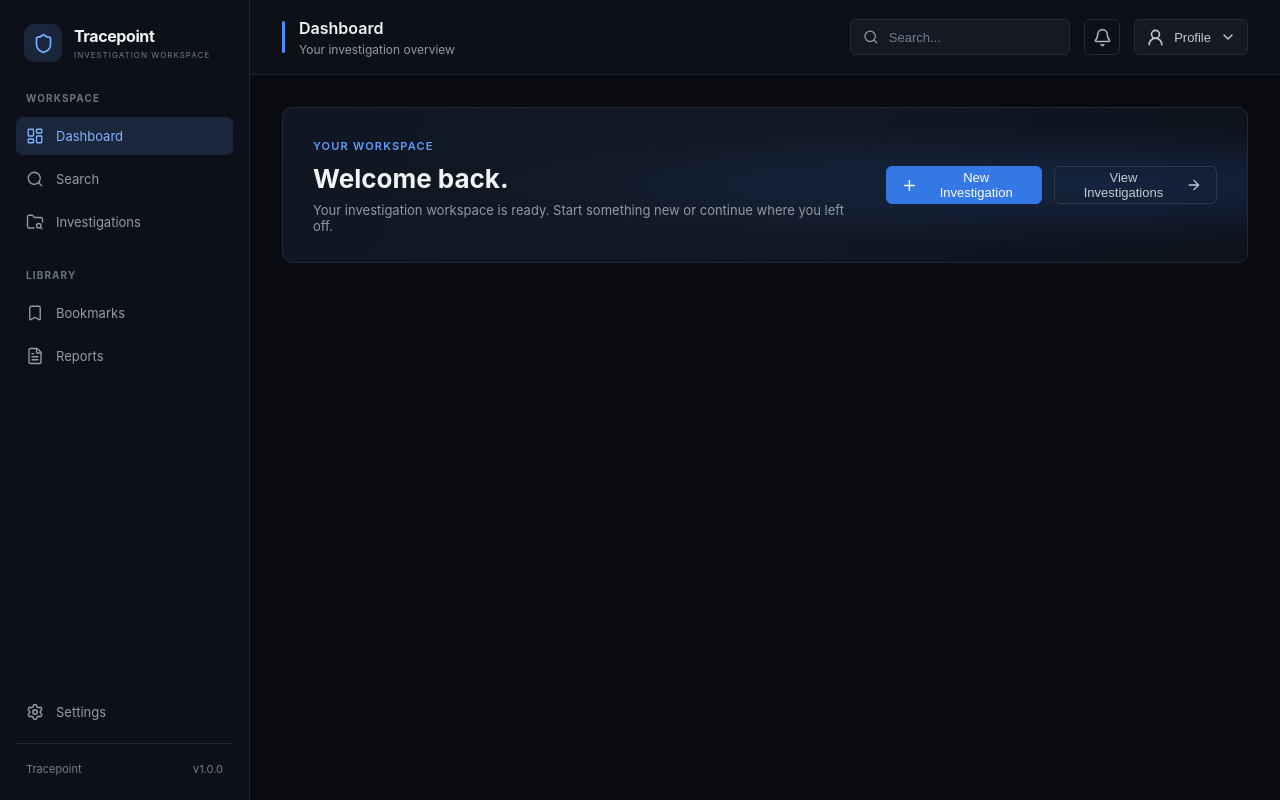
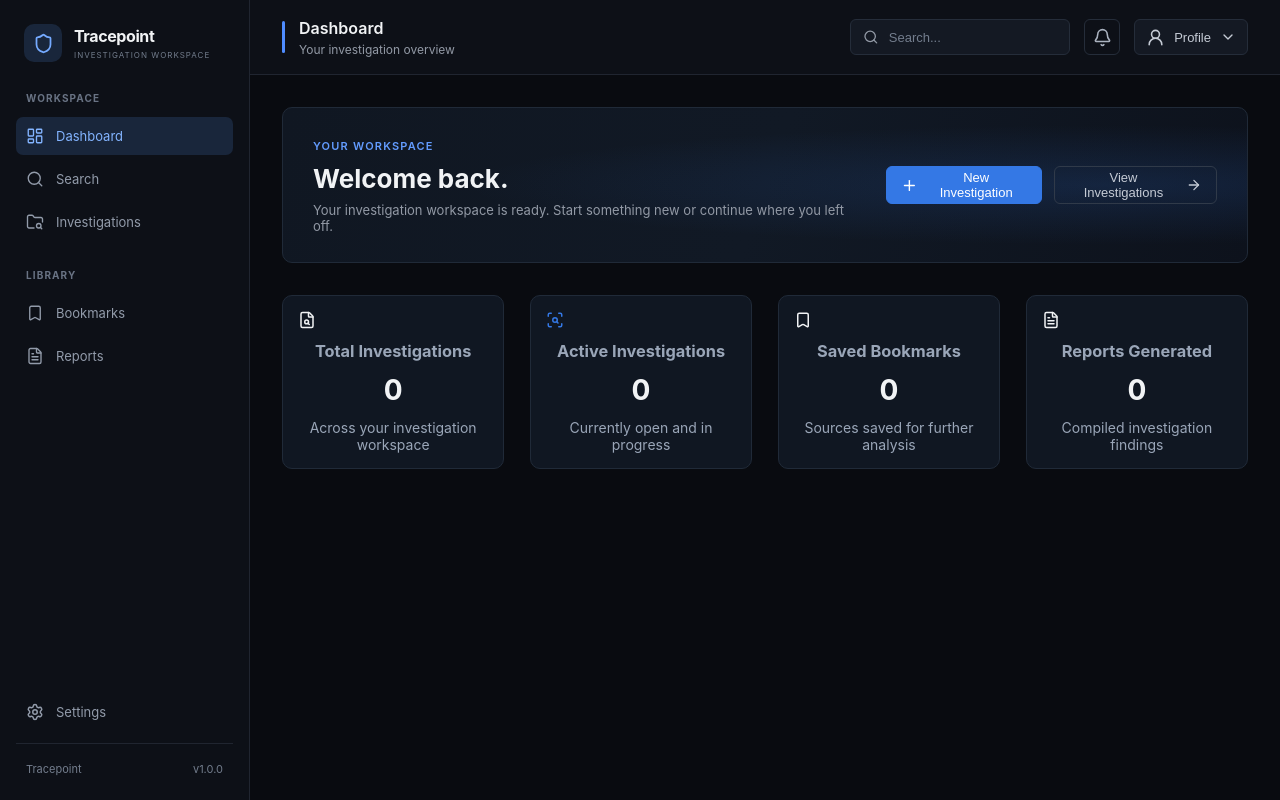
Before and after one commit to reubqnL/TRACEPOINT, a React (Vite) app: page / in a window 1280 px wide. Built offline with nearby package versions, Linux system fonts and the light colour scheme.

Commit message:
Stats cards styling

```diff
--- a/src/App.tsx
+++ b/src/App.tsx
@@ -1,6 +1,7 @@
 import Sidebar from "./components/layout/Sidebar";
 import Topbar from "./components/layout/Topbar";
 import WelcomeSection from "./components/dashboard/WelcomeSection";
+import StatsCards from "./components/dashboard/StatsCards";
 
 function App() {
     return (
@@ -12,6 +13,7 @@ function App() {
 
                 <main className="app-main">
                     <WelcomeSection />
+                    <StatsCards />
                 </main>
             </div>
         </div>
--- a/src/components/dashboard/RecentInvestigations.tsx
+++ b/src/components/dashboard/StatsCards.tsx
@@ -13,7 +13,7 @@ function StatsCards() {
             </div>
 
             <div className="card-item active-investigation">
-                    <ScanSearch size={18} />
+                    <ScanSearch size={18} color="#3478E5"/>
                     <h3>Active Investigations</h3>
                     <span className="number">0</span>
                     <p className="subtitle">
--- /dev/null
+++ b/src/styles/components/_stats-cards.scss
@@ -0,0 +1,42 @@
+.card-grid {
+  display: flex;
+  flex-direction: row;
+  margin-top: 32px;
+  max-width: 100%;
+  gap: 2vw;
+  width: 100%;
+
+}
+
+.card-item {
+  display: flex;
+  flex-direction: column;
+  gap: 12px;
+  background: #101722;
+
+  flex: 1;
+  min-width: 0;
+
+  border-radius: 10px;
+  padding: 15px;
+  border: 1px solid #202a38;
+  text-align: center;
+
+  font-family: -apple-system, BlinkMacSystemFont, "Segoe UI", sans-serif;
+
+  .number {
+    font-weight: bold;
+    font-size: 28px;
+  }
+
+  h3,.subtitle {
+    color: #9AA6B8;
+  }
+
+  &:hover {
+    cursor: pointer;
+    border-color: #3478e5;
+    transform: translateY(-2px);
+    transition: 0.2s ease;
+  }
+}
--- a/src/styles/main.css
+++ b/src/styles/main.css
@@ -257,6 +257,42 @@
   background: #181f2b;
 }
 
+.card-grid {
+  display: flex;
+  flex-direction: row;
+  margin-top: 32px;
+  max-width: 100%;
+  gap: 2vw;
+  width: 100%;
+}
+
+.card-item {
+  display: flex;
+  flex-direction: column;
+  gap: 12px;
+  background: #101722;
+  flex: 1;
+  min-width: 0;
+  border-radius: 10px;
+  padding: 15px;
+  border: 1px solid #202a38;
+  text-align: center;
+  font-family: -apple-system, BlinkMacSystemFont, "Segoe UI", sans-serif;
+}
+.card-item .number {
+  font-weight: bold;
+  font-size: 28px;
+}
+.card-item h3, .card-item .subtitle {
+  color: #9AA6B8;
+}
+.card-item:hover {
+  cursor: pointer;
+  border-color: #3478e5;
+  transform: translateY(-2px);
+  transition: 0.2s ease;
+}
+
 /* Global reset */
 * {
   margin: 0;
--- a/src/styles/main.scss
+++ b/src/styles/main.scss
@@ -1,6 +1,7 @@
 @use "./components/sidebar";
 @use "./components/topbar";
 @use "./components/welcome-section";
+@use "./components/stats-cards";
 
 /* Global reset */
 * {
```
Also changed, not shown: src/styles/components/dashboard/WelcomeSection.tsx (added), 2 other files (tests, documents, lock files or other folders).
